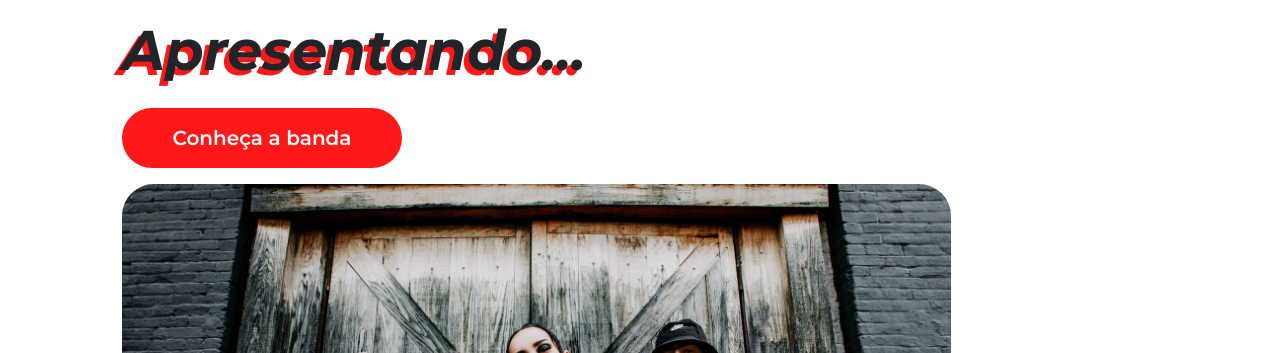
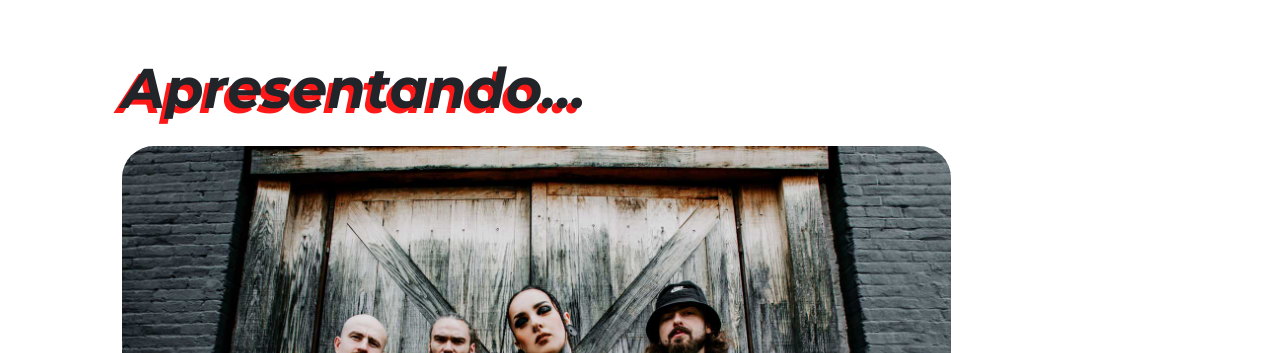
Before and after one commit to lukass3015/site-acessibilidade-final, a plain HTML site: page index.html in a window 1280 px wide. Shown: the part 447-800 px from the top of the page. Drawn offline with nearby package versions, Linux system fonts and the light colour scheme.

Commit message:
Update index.html

```diff
--- a/index.html
+++ b/index.html
@@ -41,7 +41,6 @@
             <div class="inicio-fundo d-flex justify-content-between align-items-center">
                 <div class="esquerda-conteudo">
                     <h1 class="display-4 text-red fst-italic fw-bold">Apresentando...</h1>
-                    <a href="#jinjer" class="btn btn-primary btn-lg botao-inicio fw-semibold">Conheça a banda</a>
                     <img src="img/jinjer-band.jpg" class="rounded-5" width="80%" height="80%" loading="lazy">
 
                 </div>
```
